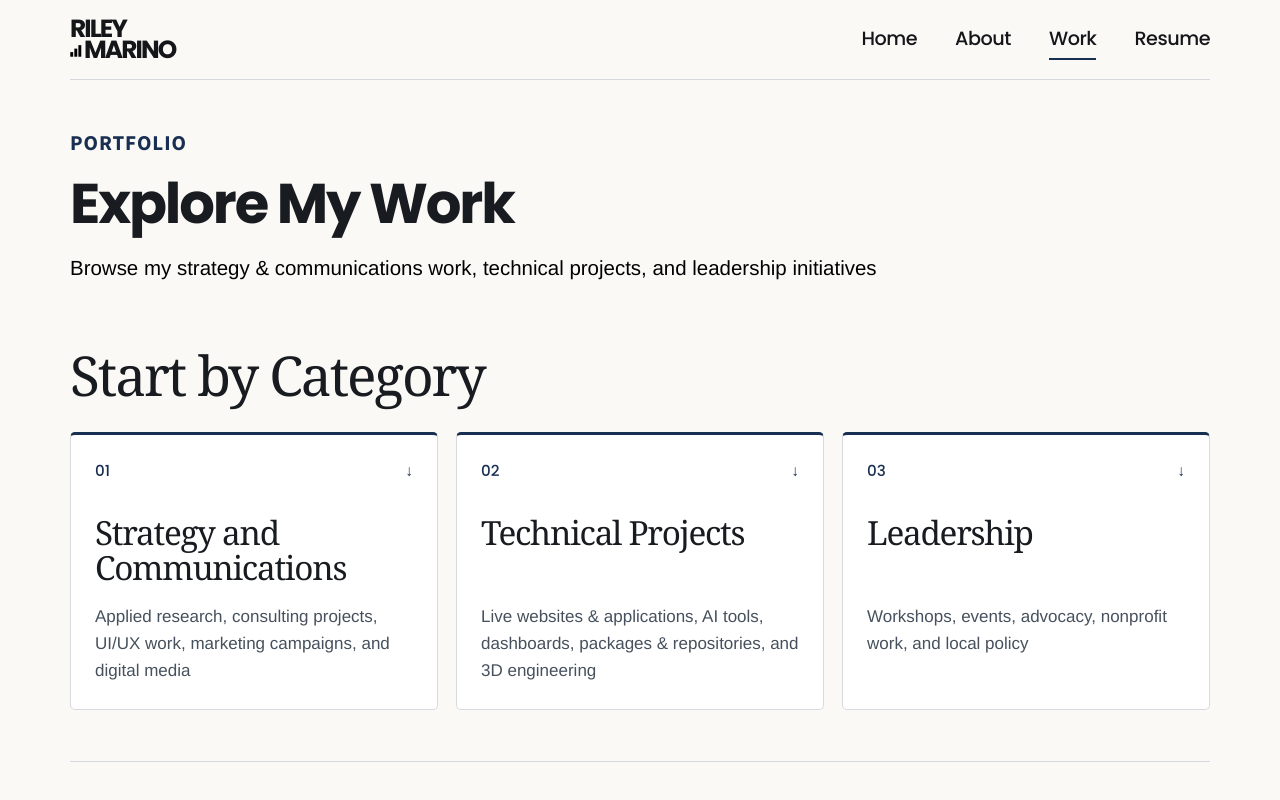
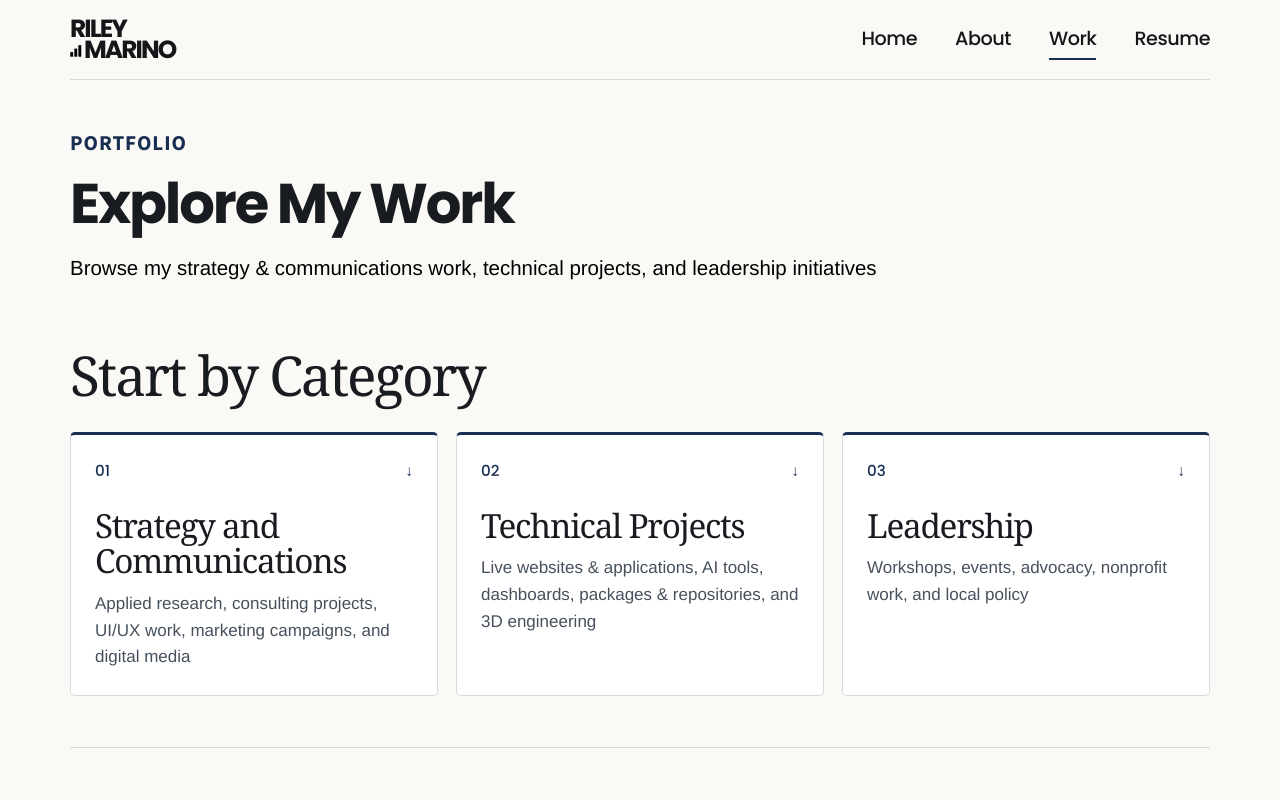
Before and after one commit to rileymarino/rileymarino.github.io, a plain HTML site: page work.html in a window 1280 px wide. Shown: the top 800 px of the page. Drawn offline with Linux system fonts and the light colour scheme.

Commit message:
Revert "Align category card descriptions across desktop columns"
This reverts commit f6030662c4558c5616d406ea454c453941c4bd37.

```diff
--- a/style.css
+++ b/style.css
@@ -157,8 +157,4 @@ footer p {margin:0}footer .footer-links {display:flex;gap:18px}footer a {font-we
 .work-group li+li {border-top:1px solid var(--rule);padding-top:16px;margin-top:20px}
 .work-group h4 {margin:0;font:500 1.1rem/1.4 Poppins,Arial,sans-serif}
 .work-group h4 a {color:var(--navy)}
-@media(min-width:761px){
-  .category-link {display:grid;grid-row:span 3;grid-template-rows:subgrid;row-gap:0}
-  .category-link h3,.category-link p {align-self:start}
-}
 @media(max-width:760px){.category-grid,.work-group {grid-template-columns:1fr;gap:16px}.category-number {margin-bottom:10px}}
--- a/work.html
+++ b/work.html
@@ -1,5 +1,5 @@
 <!doctype html>
-<html lang="en"><head><meta charset="utf-8"><meta name="viewport" content="width=device-width, initial-scale=1"><title>Work | Riley Marino</title><link rel="stylesheet" href="style.css?v=category-grid-1"></head>
+<html lang="en"><head><meta charset="utf-8"><meta name="viewport" content="width=device-width, initial-scale=1"><title>Work | Riley Marino</title><link rel="stylesheet" href="style.css?v=work-intro-3"></head>
 <body><header><a class="brand" href="index.html" aria-label="Riley Marino home"><span>Riley</span><span><svg width="12" height="14" aria-hidden="true" viewBox="0 0 10 12"><rect x="0" y="7" width="2.5" height="4"/><rect x="3.5" y="4" width="2.5" height="7"/><rect x="7" y="1" width="2.5" height="10"/></svg>Marino</span></a><nav aria-label="Main navigation"><a href="index.html">Home</a><a href="about.html">About</a><a href="work.html" aria-current="page">Work</a><a href="assets/resume.pdf">Resume</a></nav></header><main class="work-page"><div class="work-intro"><p class="role">Portfolio</p><h1>Explore My Work</h1><p class="hero-summary">Browse my strategy &amp; communications work, technical projects, and leadership initiatives</p></div><section><h2>Start by Category</h2><div class="category-grid"><a class="category-link" href="#strategy"><span class="category-number">01 <b aria-hidden="true">↓</b></span><h3>Strategy and Communications</h3><p>Applied research, consulting projects, UI/UX work, marketing campaigns, and digital media</p></a>
 <a class="category-link" href="#technical"><span class="category-number">02 <b aria-hidden="true">↓</b></span><h3>Technical Projects</h3><p>Live websites &amp; applications, AI tools, dashboards, packages &amp; repositories, and 3D engineering</p></a>
 <a class="category-link" href="#leadership"><span class="category-number">03 <b aria-hidden="true">↓</b></span><h3>Leadership</h3><p>Workshops, events, advocacy, nonprofit work, and local policy</p></a></div></section><section id="work"><h2>Highlighted Work</h2><div class="cards">
```
